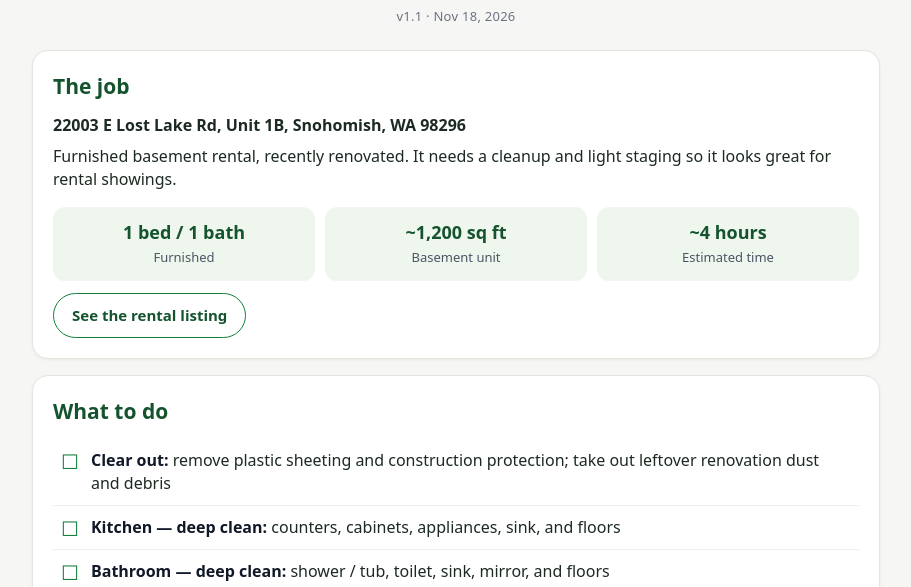
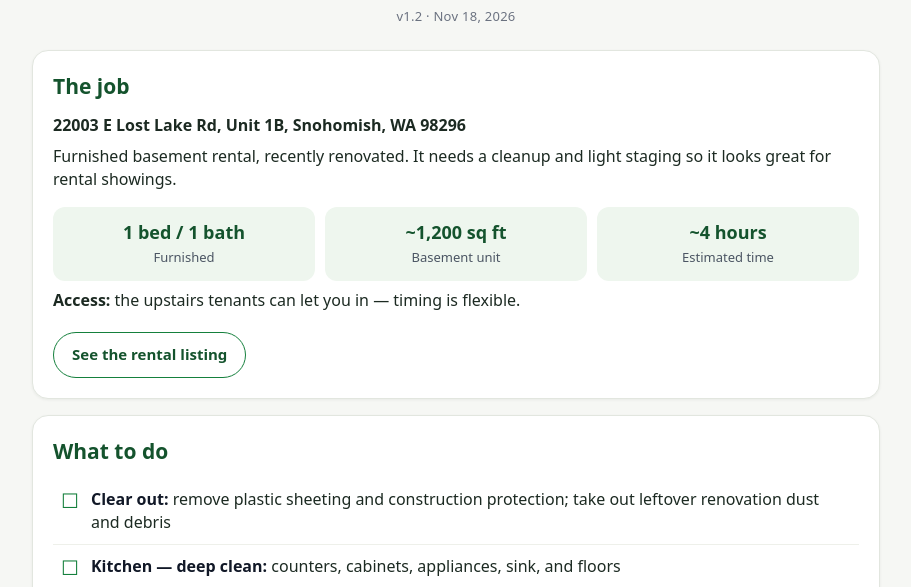
Before and after one commit to rsonnad/muse-rahulio, a plain HTML site: page muse/sharingwood-cleanup/index.html in a window 1280 px wide. Shown: the part 181-768 px from the top of the page, without its empty margins (184-1095 px from the left). Drawn offline with Linux system fonts and the light colour scheme.

Commit message:
sharingwood-cleanup: add access line - upstairs tenants can let cleaner in, timing flexible (v1.2)

```diff
--- a/muse/sharingwood-cleanup/index.html
+++ b/muse/sharingwood-cleanup/index.html
@@ -53,7 +53,7 @@
   <header>
     <h1>Sharingwood Unit&nbsp;1B — Cleanup for Rental&nbsp;Showing</h1>
     <p class="subtitle">Clean it, tidy it, make it shine</p>
-    <p class="stamp">v1.1 · Nov 18, 2026</p>
+    <p class="stamp">v1.2 · Nov 18, 2026</p>
   </header>
 
   <section class="card">
@@ -65,6 +65,7 @@
       <div class="fact"><b>~1,200 sq ft</b><span>Basement unit</span></div>
       <div class="fact"><b>~4 hours</b><span>Estimated time</span></div>
     </div>
+    <p><b>Access:</b> the upstairs tenants can let you in — timing is flexible.</p>
     <div class="links">
       <a class="btn secondary" href="https://alpacaplayhouse.com/sharingwood/rentals/unit1b/">See the rental listing</a>
     </div>
```
